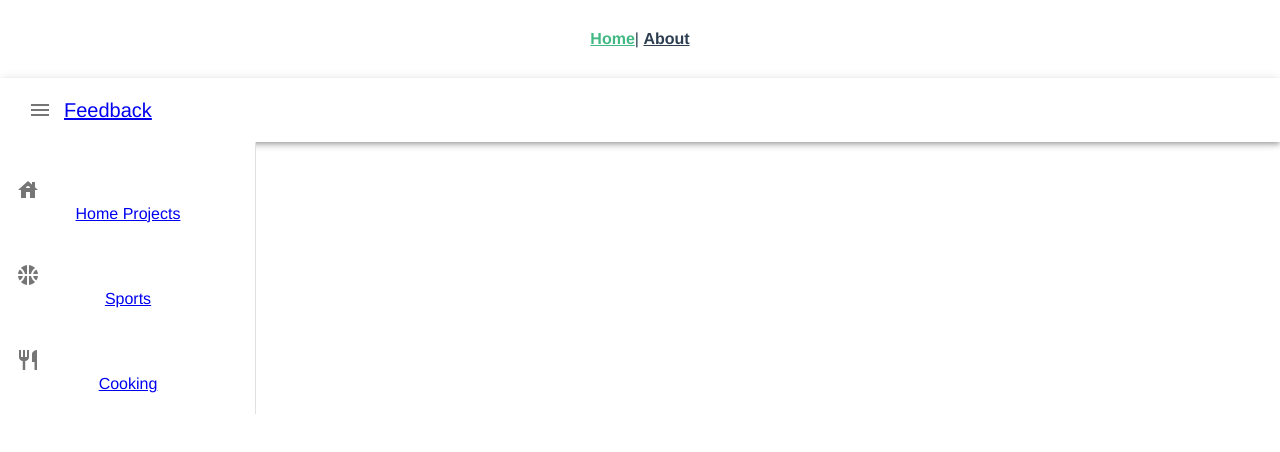
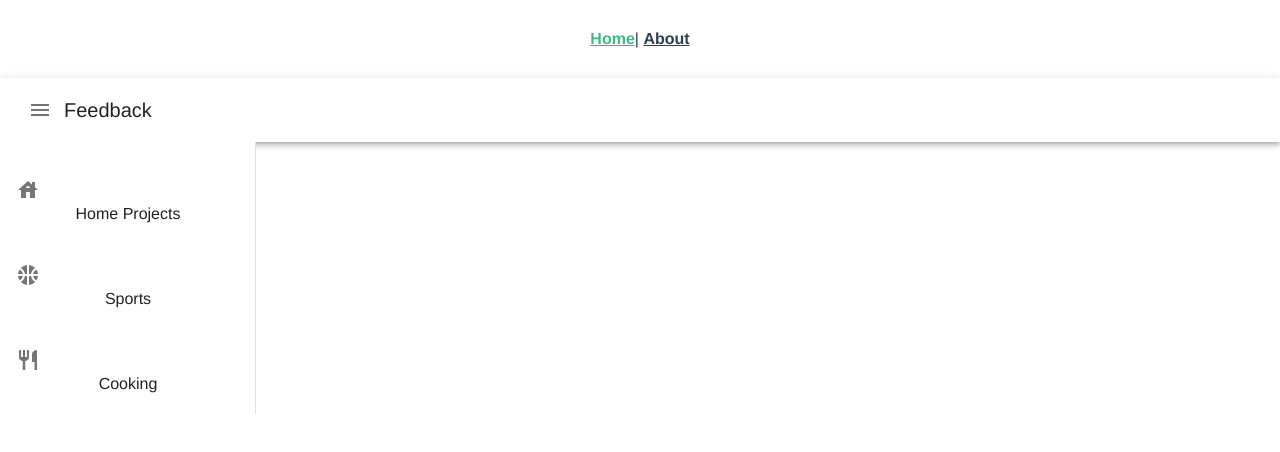
Before and after one commit to AdamCassidy/feedback-app, a Vue app: page / in a window 1280 px wide. Both pictures are taken after a click on the button 40 px from the left and 110 px from the top of the page. Shown: the top 452 px of the page. Built offline with nearby package versions, Linux system fonts and the light colour scheme.

Commit message:
Changed 'route' to 'link' for all drawer items . Also, removed the underline and colour change style from the title.

```diff
--- a/src/App.vue
+++ b/src/App.vue
@@ -8,20 +8,18 @@
     <v-toolbar>
       <v-app-bar-nav-icon @click="openDrawer = !openDrawer"></v-app-bar-nav-icon>
       <v-toolbar-title>
-        <router-link to="/">Feedback</router-link>
+        <router-link to="/" tag="span" style="cursor: pointer">Feedback</router-link>
       </v-toolbar-title>
     </v-toolbar>
     <v-navigation-drawer v-model="openDrawer">
       <v-list flat>
         <v-list-item-group>
-          <v-list-item v-for="item in drawerItems" :key="item.key">
+          <v-list-item v-for="item in drawerItems" :key="item.key" router :to="item.link">
             <v-list-item-content>
               <v-list-item-icon>
                 <v-icon v-text="item.icon"></v-icon>
               </v-list-item-icon>
-              <router-link :to="item.route">
-                <v-list-item-title>{{ item.title}}</v-list-item-title>
-              </router-link>
+              <v-list-item-title>{{ item.title}}</v-list-item-title>
             </v-list-item-content>
           </v-list-item>
         </v-list-item-group>
@@ -36,9 +34,9 @@ export default {
     return {
       openDrawer: false,
       drawerItems: [
-        { icon: "house", title: "Home Projects", route: "/homeProjects" },
-        { icon: "sports_basketball", title: "Sports", route: "/sports" },
-        { icon: "restaurant", title: "Cooking", route: "/cooking" }
+        { icon: "house", title: "Home Projects", link: "/homeProjects" },
+        { icon: "sports_basketball", title: "Sports", link: "/sports" },
+        { icon: "restaurant", title: "Cooking", link: "/cooking" }
       ]
     };
   }
```
